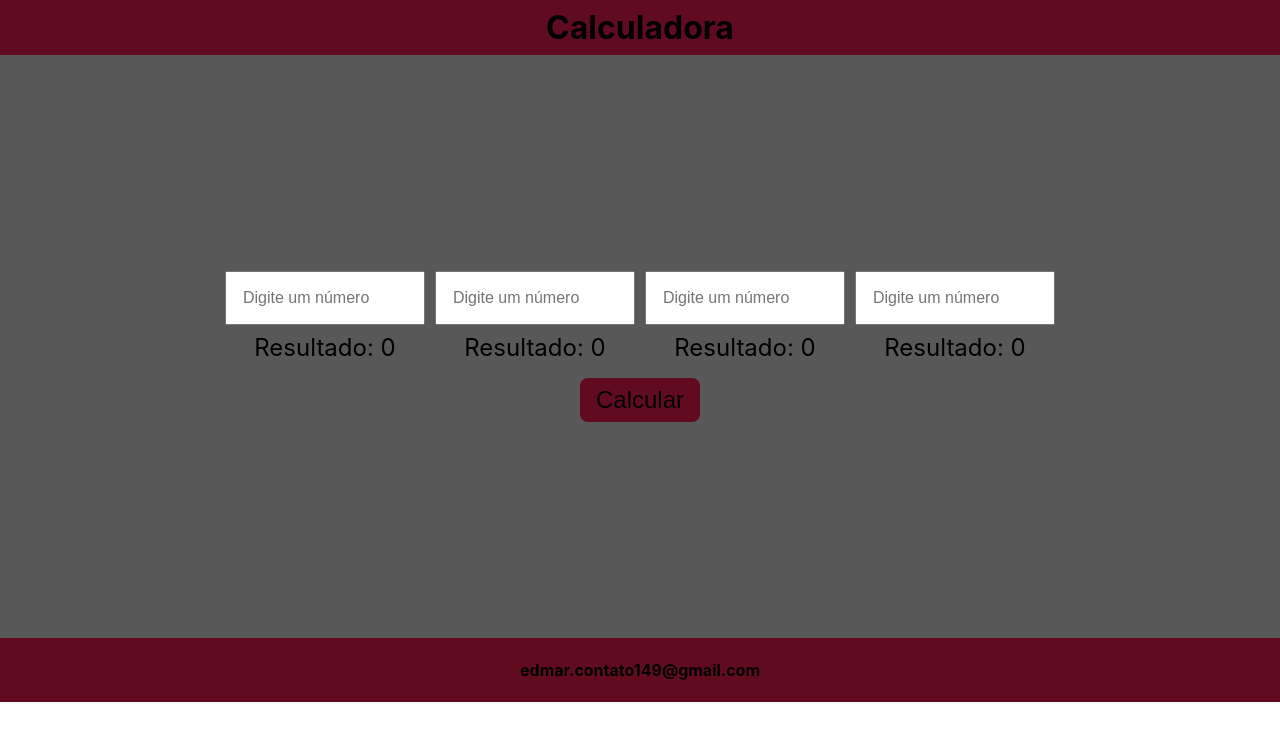
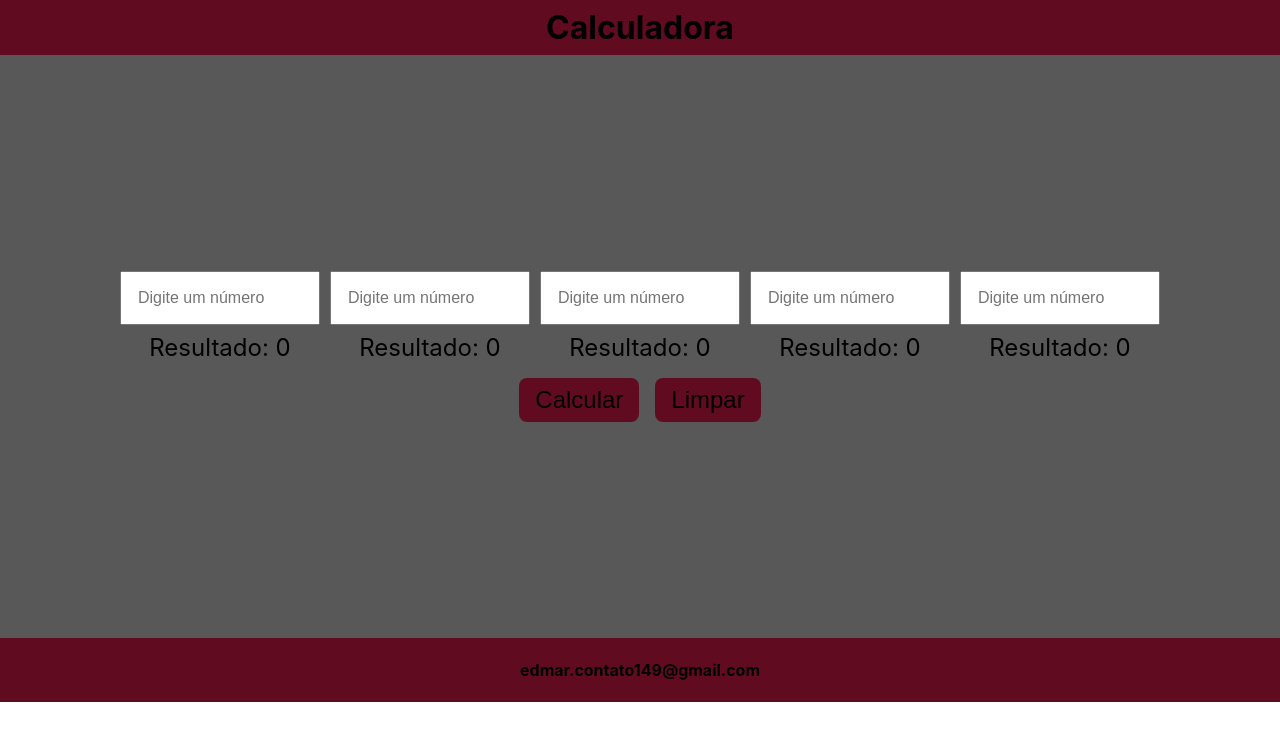
Before and after one commit to EdmarAugust0/CalculadoraOficina, a React (Create React App) app: page / in a window 1280 px wide. Shown: the top 740 px of the page. Built offline with nearby package versions, Linux system fonts and the light colour scheme.

Commit message:
:sparkles: feat: adicionado o button de limpar juntamente a responisvidade do mesmo

```diff
--- a/src/Components/Calculator/index.tsx
+++ b/src/Components/Calculator/index.tsx
@@ -2,8 +2,8 @@ import { useState } from 'react'
 import * as S from './styles'
 
 const Calculator = () => {
-  const [inputs, setInputs] = useState<string[]>(['', '', '', ''])
-  const [results, setResults] = useState<number[]>([0, 0, 0, 0])
+  const [inputs, setInputs] = useState<string[]>(['', '', '', '', ''])
+  const [results, setResults] = useState<number[]>([0, 0, 0, 0, 0])
 
   const handleInputChange = (index: number, value: string) => {
     const updateInputs = [...inputs]
@@ -17,6 +17,11 @@ const Calculator = () => {
       return isNaN(num) ? 0 : +(num + num * 0.3).toFixed(2)
     })
     setResults(updateResults)
+  }
+
+  const clear = () => {
+    setInputs(['', '', '', '', ''])
+    setResults([0, 0, 0, 0, 0])
   }
 
   return (
@@ -35,7 +40,10 @@ const Calculator = () => {
           </S.InputGroup>
         ))}
       </S.InputsContainer>
-      <S.StyledButton onClick={calculatePercentage}>Calcular</S.StyledButton>
+      <S.ContainerButtons>
+        <S.StyledButton onClick={calculatePercentage}>Calcular</S.StyledButton>
+        <S.StyledButton onClick={clear}>Limpar</S.StyledButton>
+      </S.ContainerButtons>
     </S.CalculatorContainer>
   )
 }
--- a/src/Components/Calculator/styles.ts
+++ b/src/Components/Calculator/styles.ts
@@ -33,6 +33,17 @@ export const StyleInput = styled.input`
 export const Result = styled.p`
   font-size: 24px;
 `
+
+export const ContainerButtons = styled.div`
+  display: flex;
+  gap: 16px;
+
+  @media (max-width: 767px) {
+    flex-direction: column;
+    gap: 0;
+  }
+`
+
 export const StyledButton = styled.button`
   margin-top: 16px;
   padding: 8px 16px;
```
